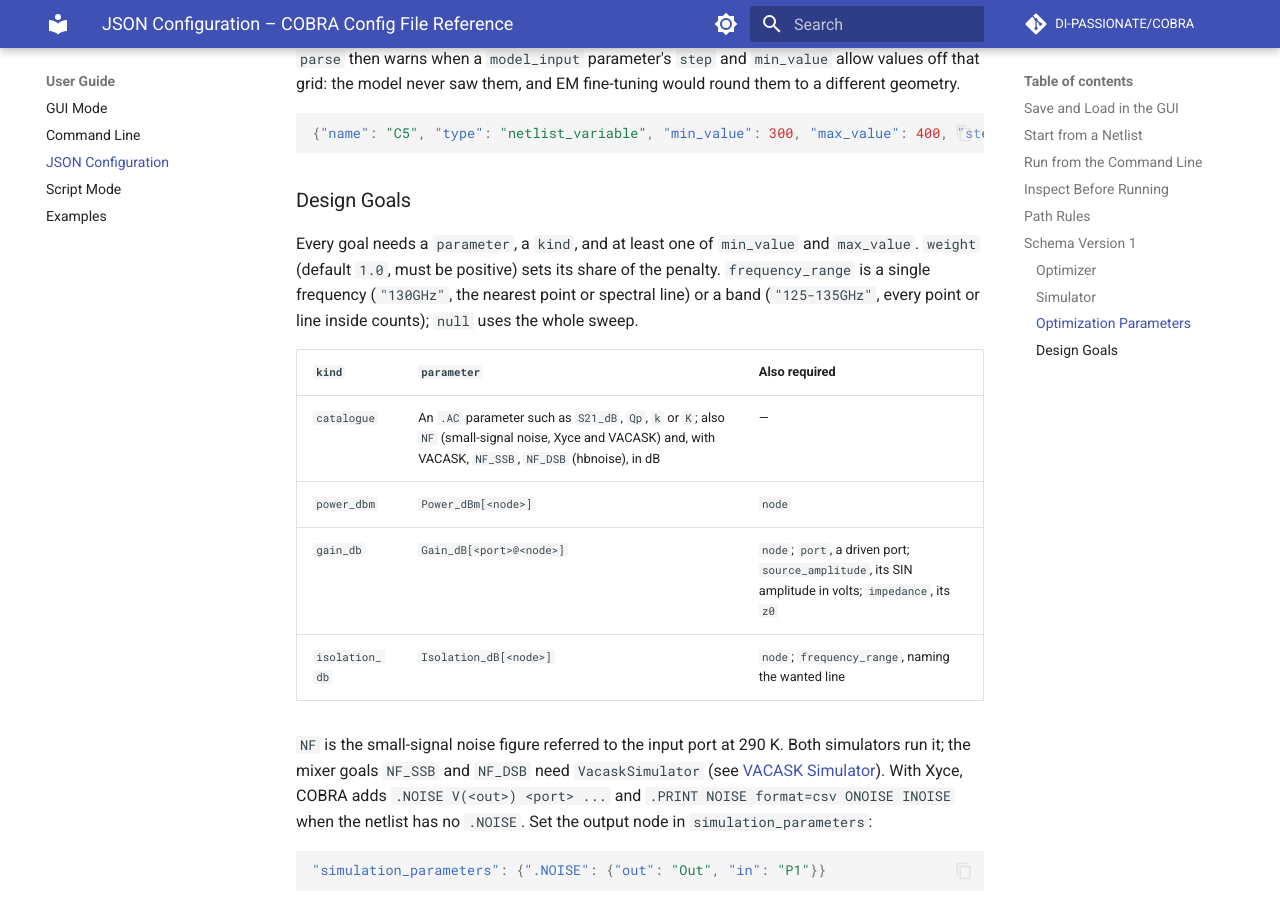
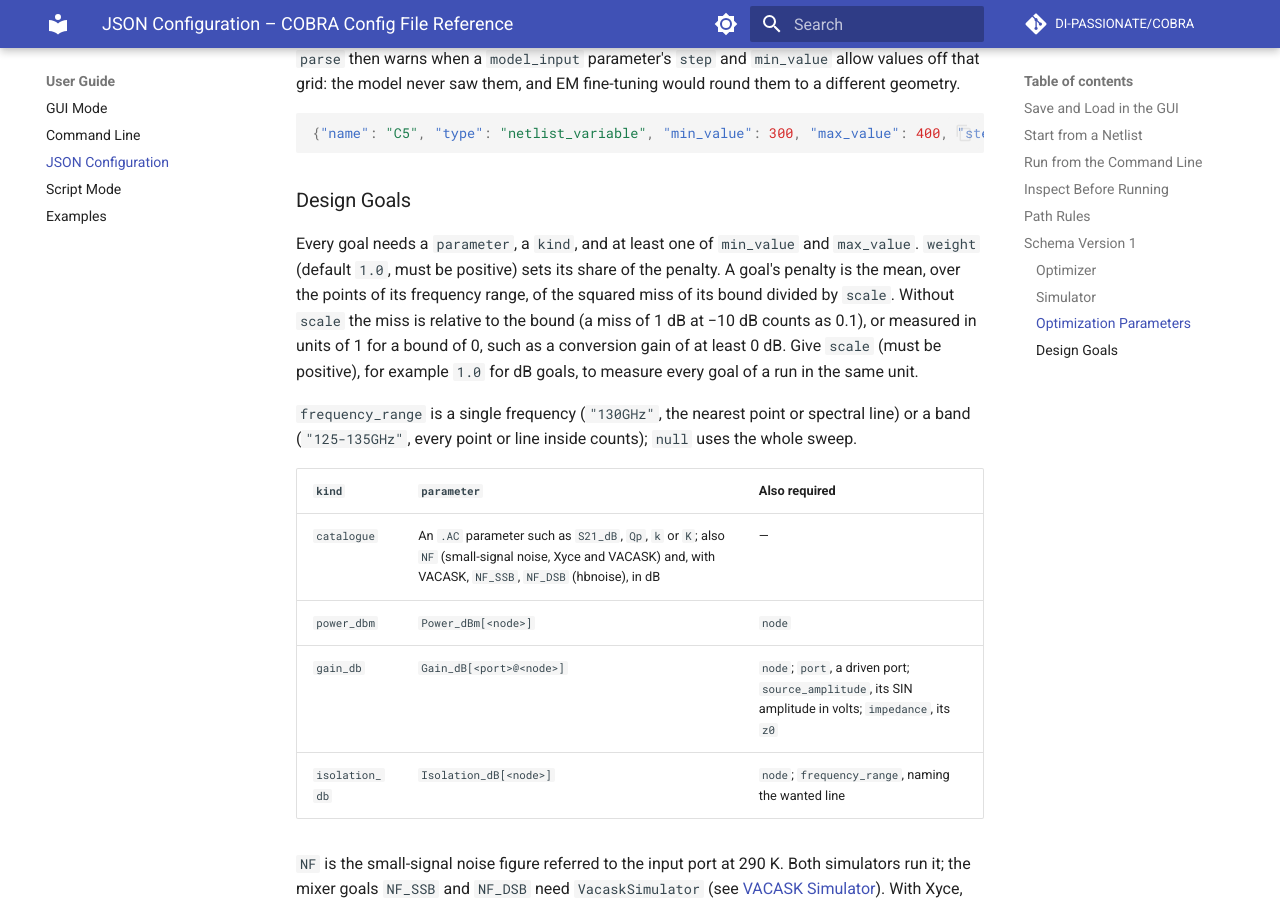
Before and after one commit to DI-PASSIONATE/COBRA, an MkDocs documentation site: the page built from docs/user-guide/configuration.md, in a window 1280 px wide and 900 px high, scrolled down 6566 px. Built offline with MkDocs 1.6.1 and Material for MkDocs 9.7.7, drawn with Linux system fonts in a browser that asks for light colours; comment, search, counter and statistics services are not loaded.

Commit message:
Update documentation + changelog with scale parameter

```diff
--- a/docs/user-guide/configuration.md
+++ b/docs/user-guide/configuration.md
@@ -287,7 +287,13 @@ fine-tuning would round them to a different geometry.
 
 Every goal needs a `parameter`, a `kind`, and at least one of `min_value` and
 `max_value`. `weight` (default `1.0`, must be positive) sets its share of the
-penalty. `frequency_range` is a single frequency (`"130GHz"`, the nearest point
+penalty. A goal's penalty is the mean, over the points of its frequency range, of the
+squared miss of its bound divided by `scale`. Without `scale` the miss is relative to
+the bound (a miss of 1 dB at −10 dB counts as 0.1), or measured in units of 1 for a
+bound of 0, such as a conversion gain of at least 0 dB. Give `scale` (must be positive),
+for example `1.0` for dB goals, to measure every goal of a run in the same unit.
+
+`frequency_range` is a single frequency (`"130GHz"`, the nearest point
 or spectral line) or a band (`"125-135GHz"`, every point or line inside counts);
 `null` uses the whole sweep.
 
```
Also changed, not shown: CHANGELOG.md (+14 -0 lines), docs/api/optimizers.md (+5 -2 lines), docs/index.md (+3 -1 lines), docs/user-guide/gui.md (+1 -1 lines).
